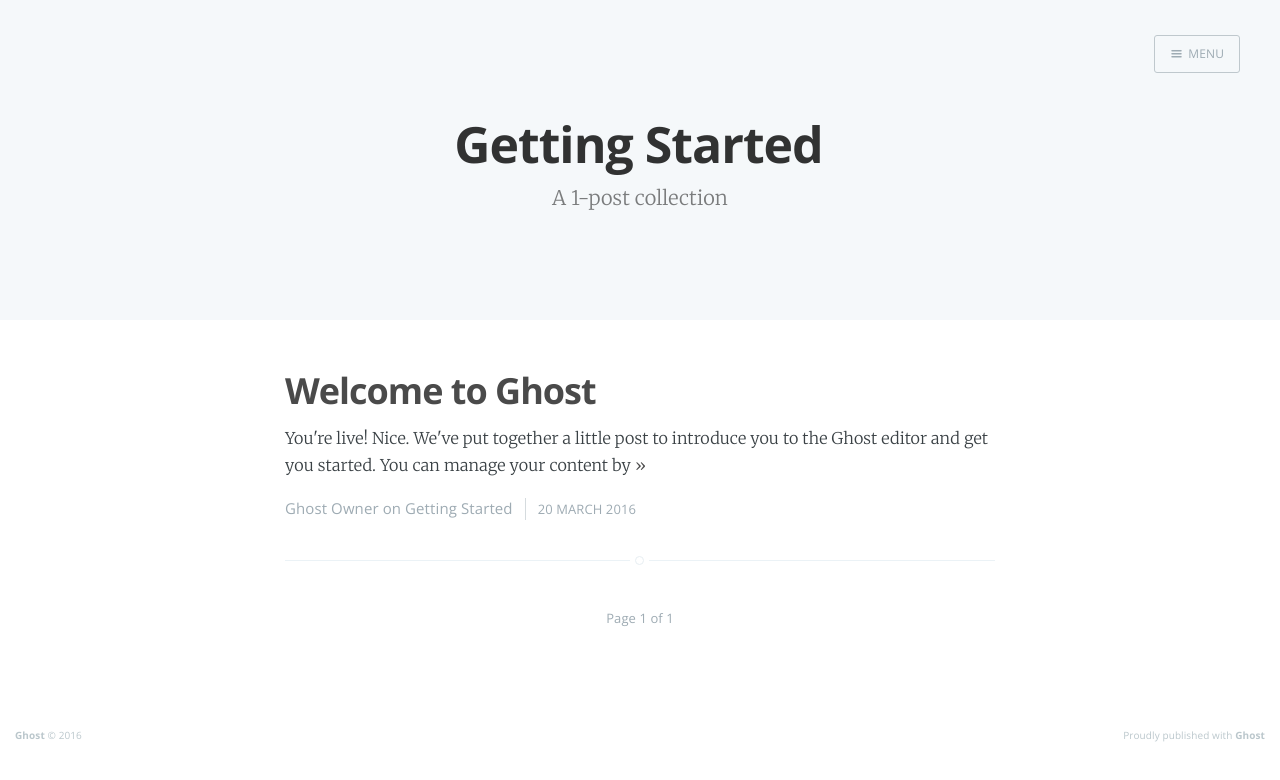
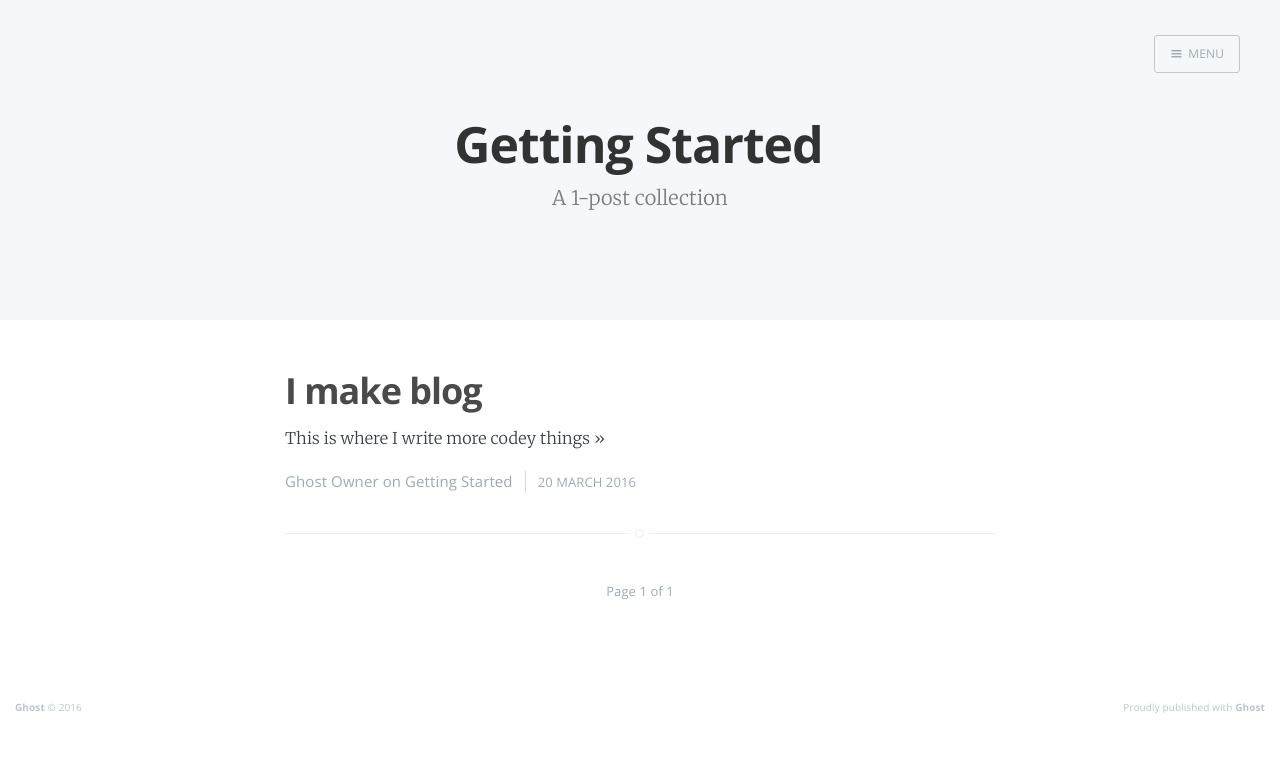
Before and after one commit to TerryCapan/TerryCapan.github.io, a plain HTML site: page tag/getting-started/index.html in a window 1280 px wide. Drawn offline with nearby package versions, Linux system fonts and the light colour scheme.

Commit message:
update hp

```diff
--- a/tag/getting-started/index.html
+++ b/tag/getting-started/index.html
@@ -82,10 +82,10 @@
 
 <article class="post tag-getting-started">
     <header class="post-header">
-        <h2 class="post-title"><a href="../../welcome-to-ghost/">Welcome to Ghost</a></h2>
+        <h2 class="post-title"><a href="../../welcome-to-ghost/">I make blog</a></h2>
     </header>
     <section class="post-excerpt">
-        <p>You're live! Nice. We've put together a little post to introduce you to the Ghost editor and get you started. You can manage your content by <a class="read-more" href="../../welcome-to-ghost/">»</a></p>
+        <p>This is where I write more codey things <a class="read-more" href="../../welcome-to-ghost/">»</a></p>
     </section>
     <footer class="post-meta">
 
```
